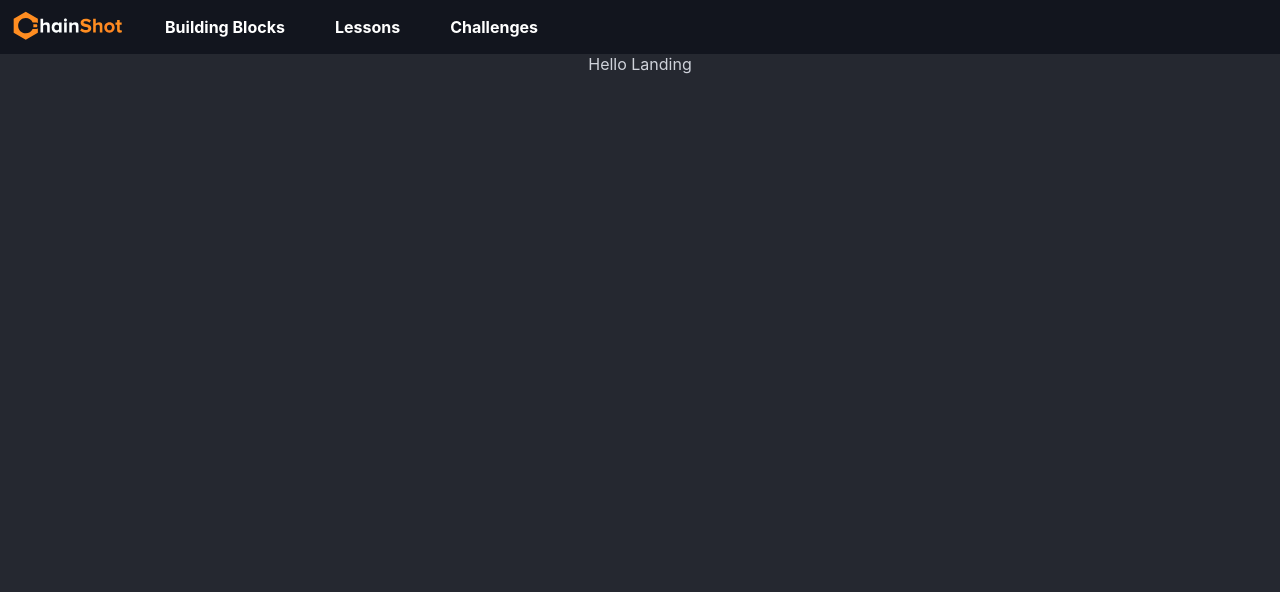
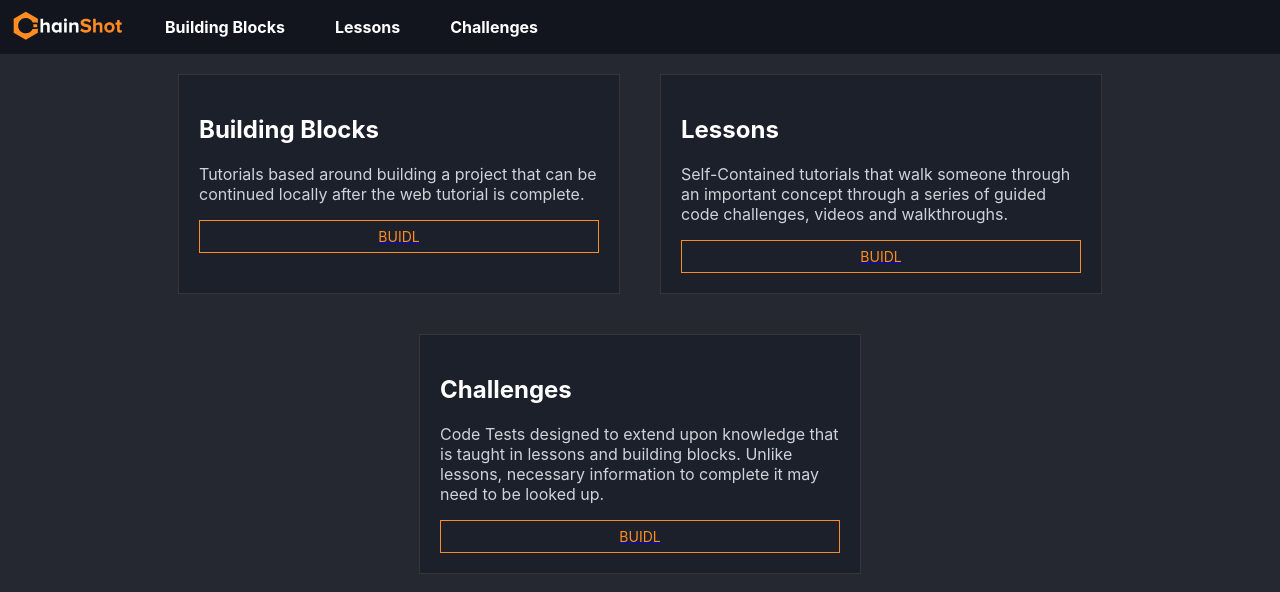
Before and after one commit to ChainShot/Builder, a React (Create React App) app in the folder client/: page / in a window 1280 px wide. Shown: the top 592 px of the page. Built offline with nearby package versions, Linux system fonts and the light colour scheme.

Commit message:
adds a proper landing

```diff
--- a/client/src/components/BuildingBlocks.jsx
+++ b/client/src/components/BuildingBlocks.jsx
@@ -1,4 +1,4 @@
-import React, { Component } from 'react';
+import React from 'react';
 import GroupList from './GroupList';
 
 const BuildingBlocks = () => <GroupList containerType="BuildingBlock" />
--- a/client/src/components/Challenges.jsx
+++ b/client/src/components/Challenges.jsx
@@ -1,4 +1,4 @@
-import React, { Component } from 'react';
+import React from 'react';
 import GroupList from './GroupList';
 
 const Lessons = () => <GroupList containerType="Lesson" />
--- a/client/src/components/GroupContainer.scss
+++ b/client/src/components/GroupContainer.scss
@@ -1,6 +1,6 @@
 @import '../shared/variables';
 
-.landing {
+.group-list {
   .container {
     background-color: $bg-container;
     flex-direction: row;
--- a/client/src/components/GroupList.jsx
+++ b/client/src/components/GroupList.jsx
@@ -2,6 +2,7 @@ import React, { Component } from 'react';
 import api from '../utils/api';
 import GroupContainer from './GroupContainer';
 import filterSCG from '../queries/filterStageContainerGroups';
+import './GroupList.scss';
 
 class Blocks extends Component {
   state = {
@@ -20,7 +21,7 @@ class Blocks extends Component {
   render() {
     const { stageContainerGroups } = this.state;
     return (
-      <div className="landing">
+      <div className="group-list">
         <div className="stage-container-groups">
           { stageContainerGroups.map(x => <GroupContainer key={x.id} {...x} />) }
           <div className="container">
--- /dev/null
+++ b/client/src/components/GroupList.scss
@@ -0,0 +1,10 @@
+@import '../shared/variables';
+
+.group-list {
+  color: $light-font;
+  .stage-container-groups {
+    display: flex;
+    flex-wrap: wrap;
+    justify-content: center;
+  }
+}
--- a/client/src/components/Header.jsx
+++ b/client/src/components/Header.jsx
@@ -1,16 +1,18 @@
 import React, { Component } from 'react';
 import logotype from '../svgs/logotype.svg';
 import './Header.scss';
-import { NavLink } from 'react-router-dom';
+import { NavLink, Link } from 'react-router-dom';
 
 class Header extends Component {
   render() {
     return (
       <div className="header">
-        <img src={logotype} />
+        <Link to="/">
+          <img src={logotype} alt="Logo" />
+        </Link>
         <ul>
           <li>
-            <NavLink to="/blocks" exact>
+            <NavLink to="/blocks">
               Building Blocks
             </NavLink>
           </li>
--- a/client/src/components/Landing.jsx
+++ b/client/src/components/Landing.jsx
@@ -1,11 +1,40 @@
 import React, { Component } from 'react';
 import './Landing.scss';
+import { Link } from 'react-router-dom';
+
+const containers = [
+  {
+    title: 'Building Blocks',
+    description: 'Tutorials based around building a project that can be continued locally after the web tutorial is complete.',
+    to: '/blocks',
+  },
+  {
+    title: 'Lessons',
+    description: 'Self-Contained tutorials that walk someone through an important concept through a series of guided code challenges, videos and walkthroughs.',
+    to: '/lessons',
+  },
+  {
+    title: 'Challenges',
+    description: 'Code Tests designed to extend upon knowledge that is taught in lessons and building blocks. Unlike lessons, necessary information to complete it may need to be looked up.',
+    to: '/challenges',
+  }
+]
 
 class Landing extends Component {
   render() {
     return (
       <div className="landing">
-        Hello Landing
+        {containers.map(({ title, description, to }) => (
+          <div className="container">
+            <h2>{title}</h2>
+            <p>{description}</p>
+            <Link to={to}>
+              <div className="btn btn-primary">
+                BUIDL
+              </div>
+            </Link>
+          </div>
+        ))}
       </div>
     );
   }
--- a/client/src/components/Landing.scss
+++ b/client/src/components/Landing.scss
@@ -1,11 +1,23 @@
 @import '../shared/variables';
 
 .landing {
-  text-align: center;
-  color: $light-font;
-  .stage-container-groups {
-    display: flex;
-    flex-wrap: wrap;
-    justify-content: center;
+  display: flex;
+  flex-wrap: wrap;
+  justify-content: center;
+  .container {
+    background-color: $bg-container;
+    flex-direction: row;
+    max-width: 400px;
+    padding: 20px;
+    margin: 20px;
+    border: 1px solid $border-color;
+
+    h2 {
+      color: $white;
+    }
+
+    p {
+      color: $light-font;
+    }
   }
 }
--- a/client/src/components/Lessons.jsx
+++ b/client/src/components/Lessons.jsx
@@ -1,4 +1,4 @@
-import React, { Component } from 'react';
+import React from 'react';
 import GroupList from './GroupList';
 
 const Challenges = () => <GroupList containerType="Challenge" />
```
